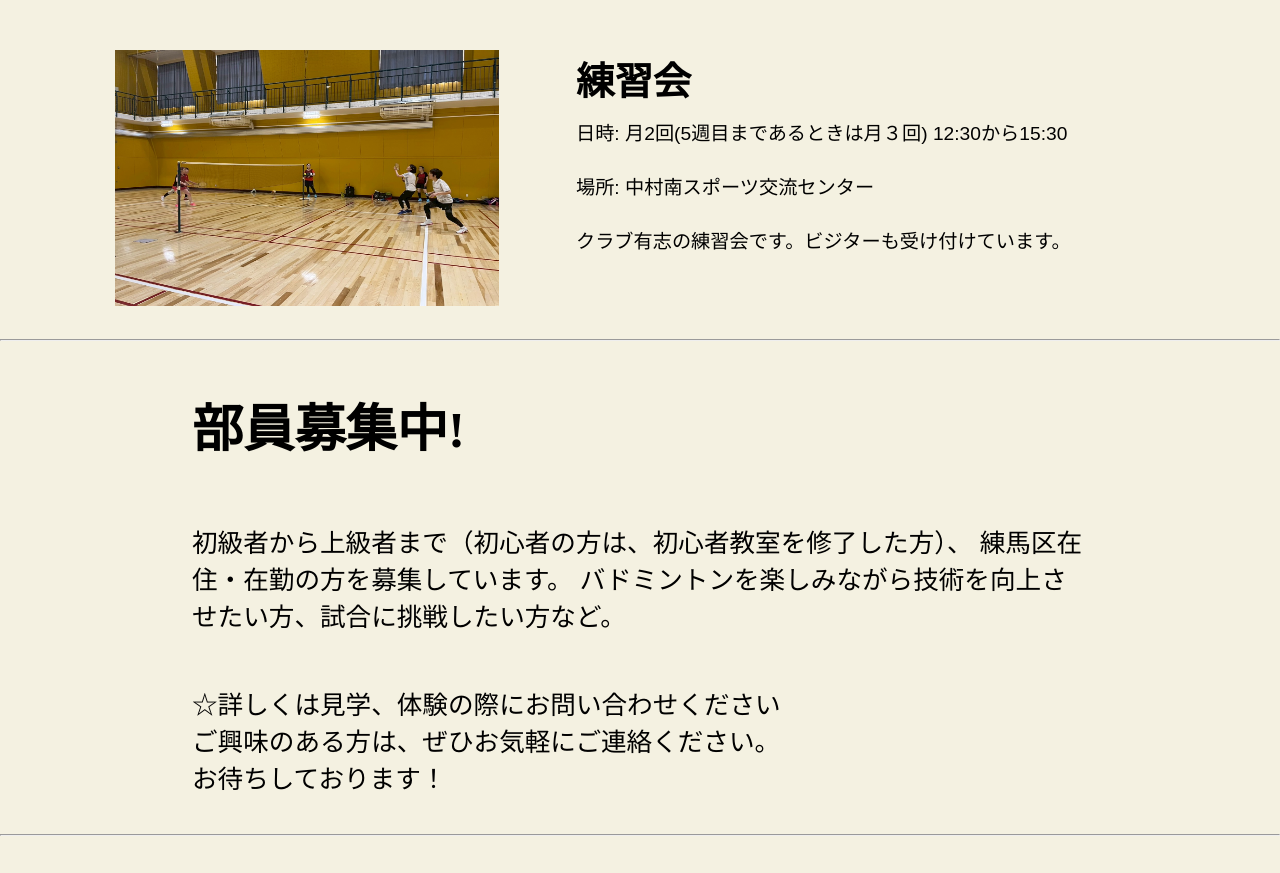
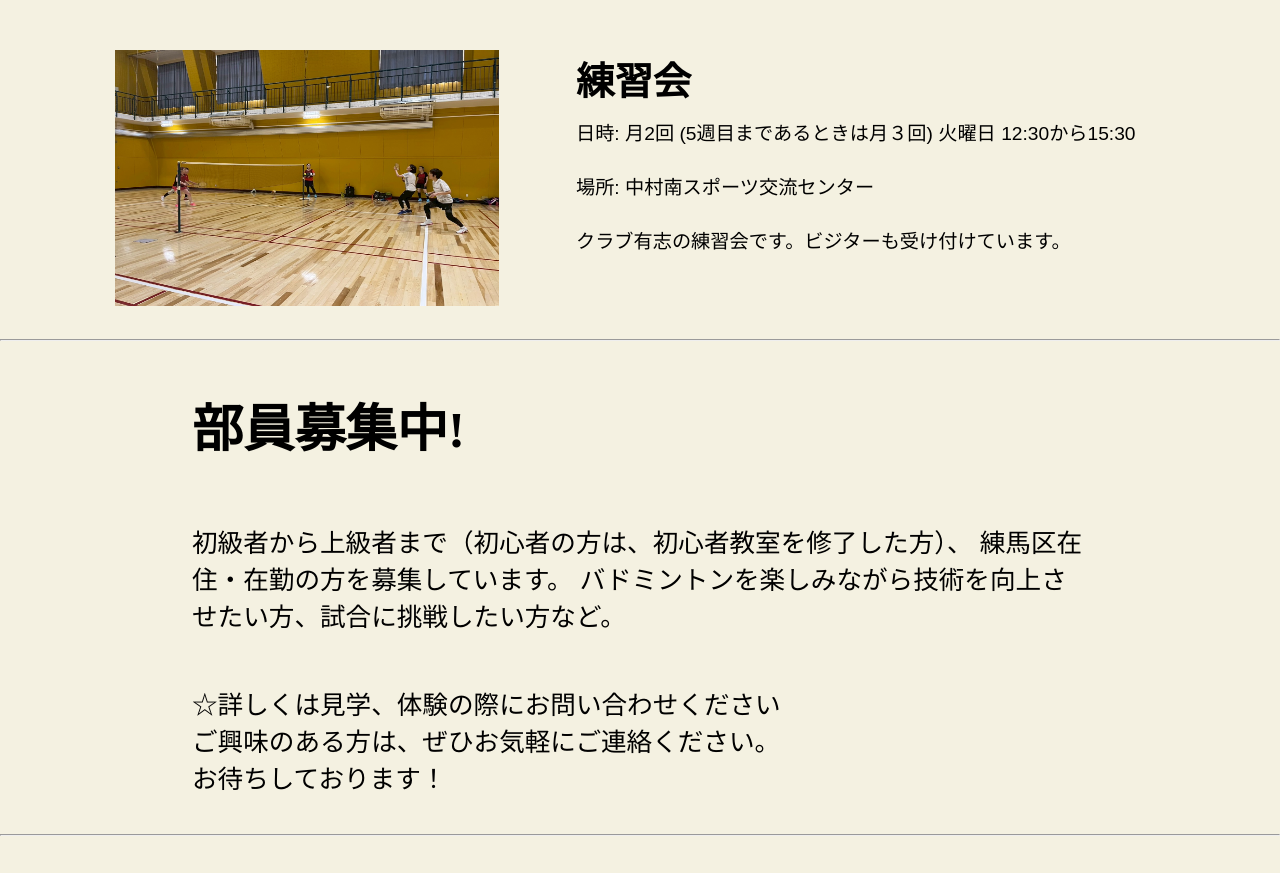
Before and after one commit to shuuseiyokohama/akihane-badoclub-homepage, a React (Create React App) app: page / in a window 1280 px wide. Shown: the part 2153-3026 px from the top of the page. Built offline with nearby package versions, Linux system fonts and the light colour scheme.

Commit message:
火曜日追加

```diff
--- a/src/components/Main2.tsx
+++ b/src/components/Main2.tsx
@@ -41,7 +41,7 @@ export const Main2 = () =>{
         <div className="main2-body-child">
           <h2>練習会</h2>
           <ul>
-            <li>日時: 月2回(5週目まであるときは月３回) 12:30から15:30</li>
+            <li>日時: 月2回 (5週目まであるときは月３回) 火曜日 12:30から15:30</li>
             <li>場所: 中村南スポーツ交流センター</li>
             <li>クラブ有志の練習会です。ビジターも受け付けています。</li>
           </ul>
```
Also changed, not shown: 17 other files (tests, documents, lock files or other folders).
